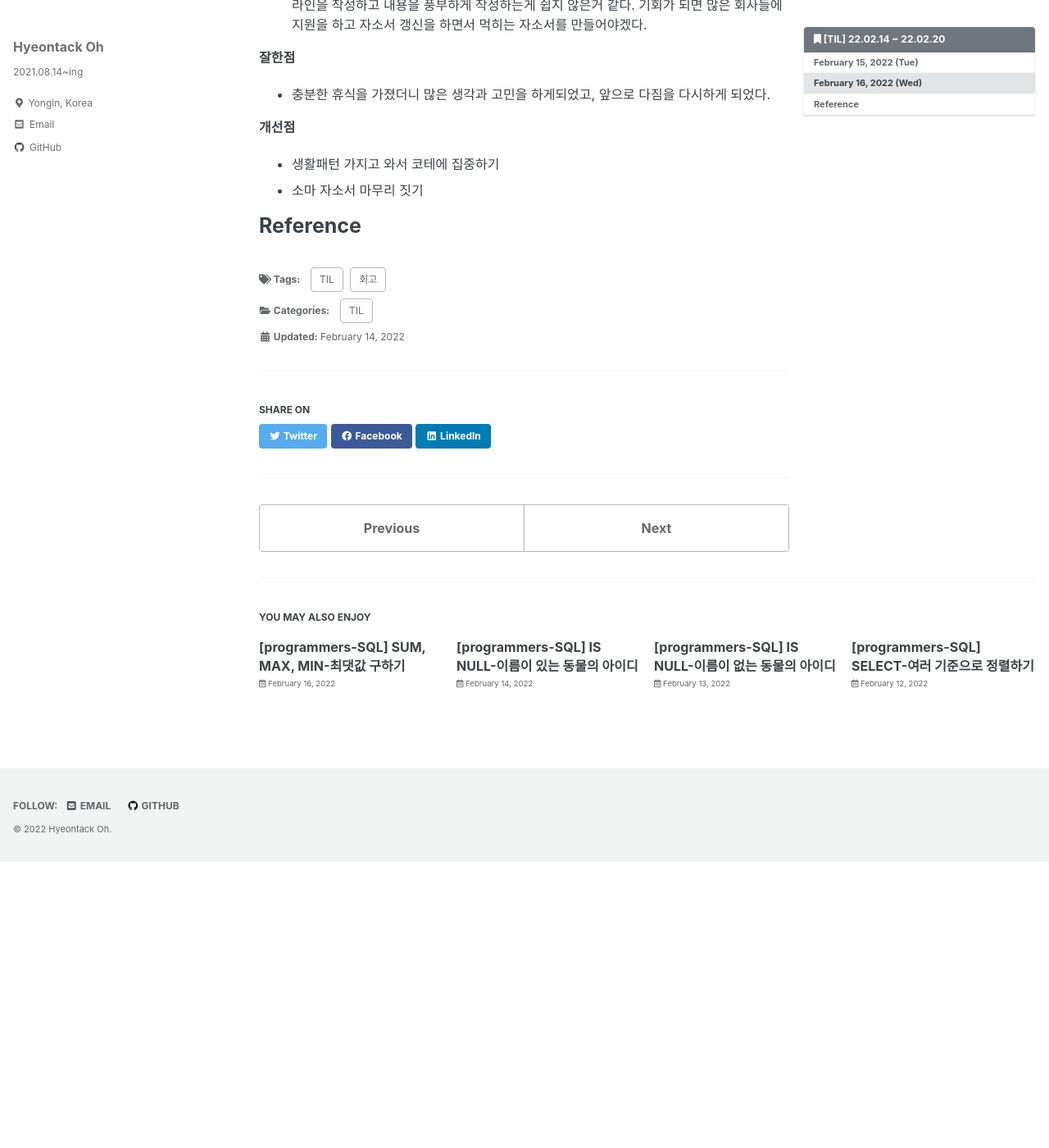
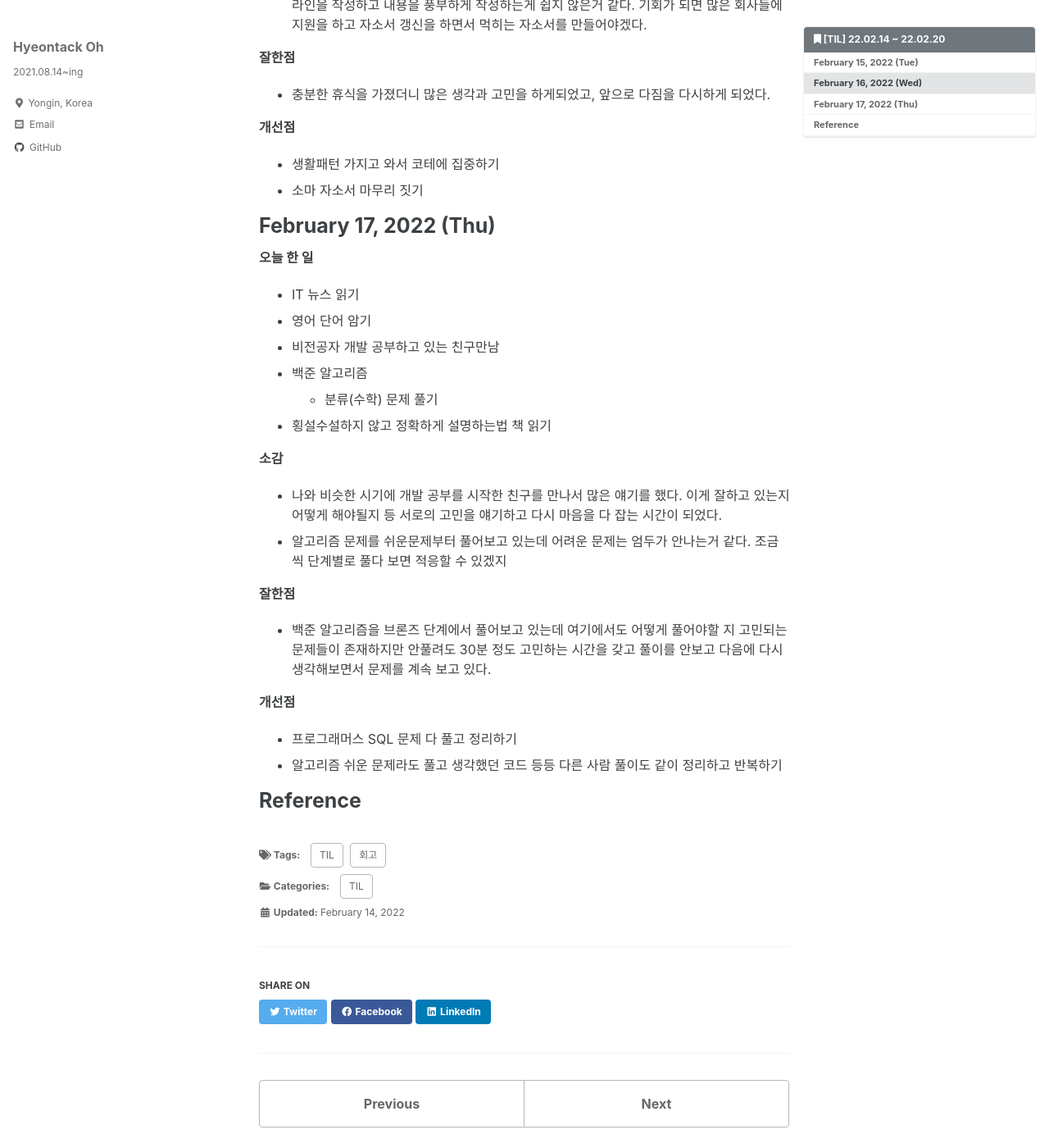
Before and after one commit to hyeontack5/hyeontack5.github.io, a Jekyll site: the page built from _posts/TIL/2022-02-14-[TIL] 22.02.14 ~ 22.02.20.md, in a window 1280 px wide and 1400 px high, scrolled down 914 px. Shown: the whole window at 82% size. Built offline with Jekyll 4.4.1, drawn with Linux system fonts in a browser that asks for light colours; cached includes are drawn as plain includes; before the commit the page ends 1965 px from its top, so only the background shows below that.

Commit message:
Docs: 22.02.17 회고

```diff
--- a/_posts/TIL/2022-02-14-[TIL] 22.02.14 ~ 22.02.20.md
+++ b/_posts/TIL/2022-02-14-[TIL] 22.02.14 ~ 22.02.20.md
@@ -46,4 +46,25 @@ toc_icon: "bookmark"
 - 생활패턴 가지고 와서 코테에 집중하기
 - 소마 자소서 마무리 짓기
 
+# February 17, 2022 (Thu)
+
+**오늘 한 일**
+- IT 뉴스 읽기
+- 영어 단어 암기
+- 비전공자 개발 공부하고 있는 친구만남
+- 백준 알고리즘
+  - 분류(수학) 문제 풀기
+- 횡설수설하지 않고 정확하게 설명하는법 책 읽기
+
+**소감**
+- 나와 비슷한 시기에 개발 공부를 시작한 친구를 만나서 많은 얘기를 했다. 이게 잘하고 있는지 어떻게 해야될지 등 서로의 고민을 얘기하고 다시 마음을 다 잡는 시간이 되었다.
+- 알고리즘 문제를 쉬운문제부터 풀어보고 있는데 어려운 문제는 엄두가 안나는거 같다. 조금씩 단계별로 풀다 보면 적응할 수 있겠지
+
+**잘한점**
+- 백준 알고리즘을 브론즈 단계에서 풀어보고 있는데 여기에서도 어떻게 풀어야할 지 고민되는 문제들이 존재하지만 안풀려도 30분 정도 고민하는 시간을 갖고 풀이를 안보고 다음에 다시 생각해보면서 문제를 계속 보고 있다.
+
+**개선점**
+- 프로그래머스 SQL 문제 다 풀고 정리하기
+- 알고리즘 쉬운 문제라도 풀고 생각했던 코드 등등 다른 사람 풀이도 같이 정리하고 반복하기
+
 # Reference
```
